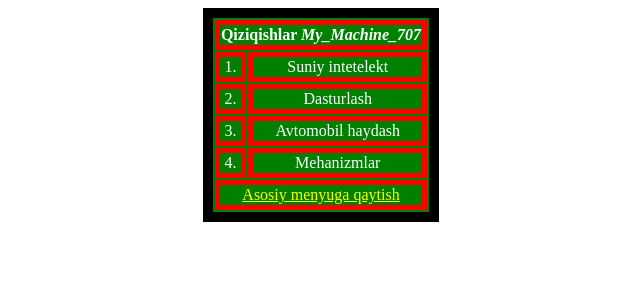
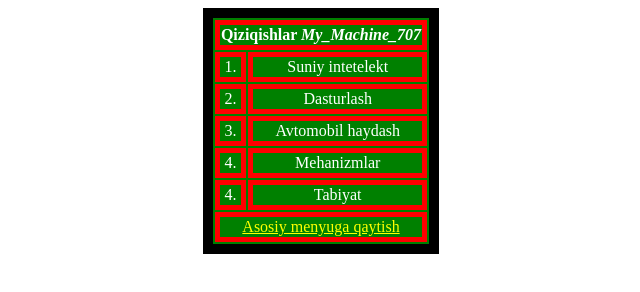
Before and after one commit to mymachine707/new-resume, a plain HTML site: page interests.html in a window 1280 px wide. Shown: the whole page, without its empty margins (319-959 px from the left). Drawn offline with Linux system fonts and the light colour scheme.

Commit message:
new interest

```diff
--- a/interests.html
+++ b/interests.html
@@ -14,6 +14,7 @@
     <tr> <td> 2. </td><td> Dasturlash </td></tr>
     <tr> <td> 3. </td><td> Avtomobil haydash </td></tr>
     <tr> <td> 4. </td><td> Mehanizmlar </td></tr>
+    <tr> <td> 4. </td><td> Tabiyat </td></tr>
     <tr> <td colspan="3" ><a href="index.html">Asosiy menyuga qaytish</a></td>
 </table>
 </body>
```
